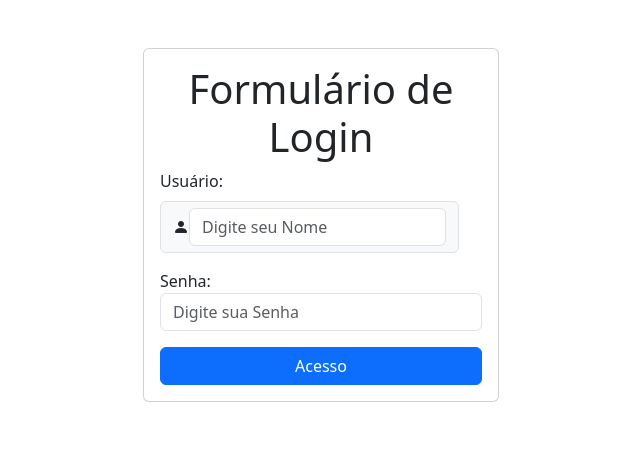
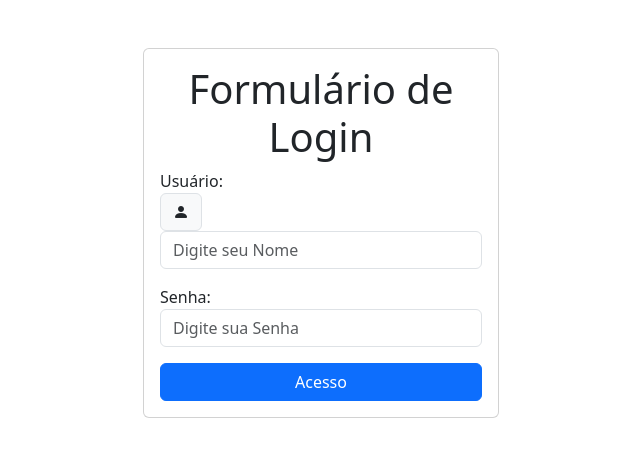
Before and after one commit to WloiolaNet/django-auth-crud, a Django app: page /signin/ in a window 1280 px wide. Shown: the part 144-601 px from the top of the page, without its empty margins (319-959 px from the left). Run offline with Django 5.2, Linux system fonts and the light colour scheme.

Commit message:
commit DEBUG

```diff
--- a/tasks/templates/signin.html
+++ b/tasks/templates/signin.html
@@ -18,15 +18,14 @@
                 {% csrf_token %}
 
                 <div class="mb-3">
-                    <label for="username" class="form-label">Usuário:</label>
+                    <label for="username">Usuário:</label>
                     <div class="input-group">
                         <span class="input-group-text">
                             <i class="bi bi-person-fill"></i>
-                            <input type="text" name="username" id="username"
-                            class="form-control" placeholder="Digite seu Nome">
                         </span>
                     </div>
-
+                    <input type="text" name="username" id="username"
+                    class="form-control" placeholder="Digite seu Nome">
                 </div>
 
                 <div class="mb-3">
```
